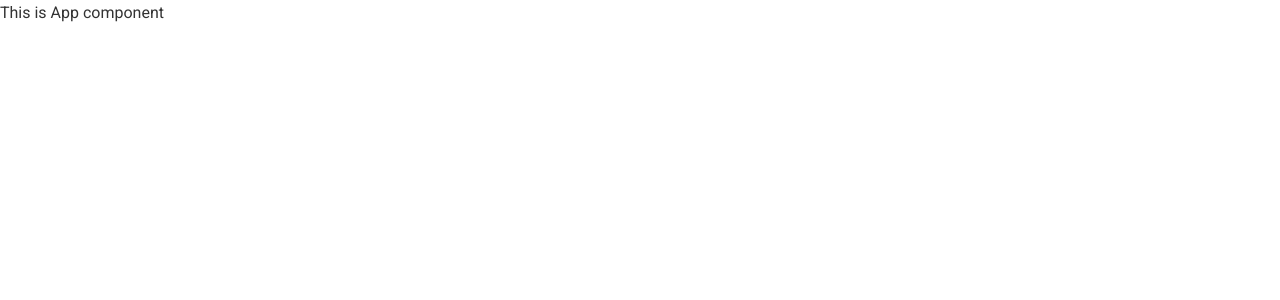
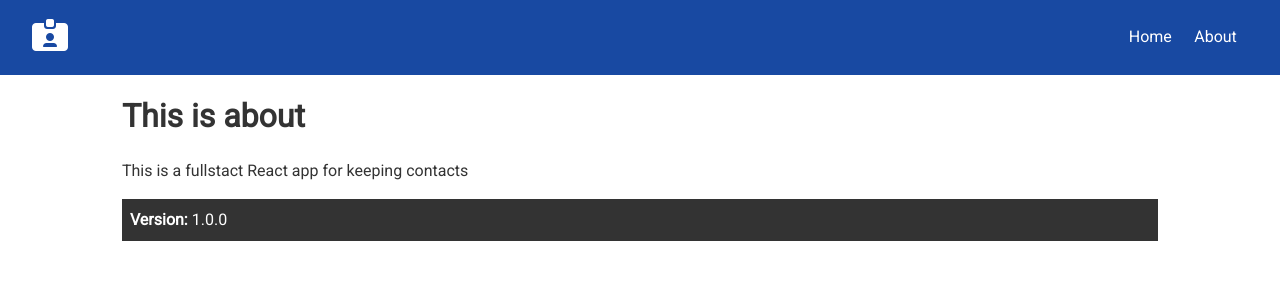
Before and after one commit to maemeier/contact-react, a React (Create React App) app in the folder client/: page /about in a window 1280 px wide. Shown: the top 300 px of the page. Built offline with nearby package versions, Linux system fonts and the light colour scheme.

Commit message:
pages components

```diff
--- a/client/public/index.html
+++ b/client/public/index.html
@@ -10,15 +10,16 @@
       content="Web site created using create-react-app"
     />
     <link rel="apple-touch-icon" href="%PUBLIC_URL%/logo192.png" />
+
+    <script
+      src="https://kit.fontawesome.com/d36569d435.js"
+      crossorigin="anonymous"
+    ></script>
     <!--
       manifest.json provides metadata used when your web app is installed on a
       user's mobile device or desktop. See https://developers.google.com/web/fundamentals/web-app-manifest/
     -->
     <link rel="manifest" href="%PUBLIC_URL%/manifest.json" />
-    <link
-      rel="stylesheet"
-      href="https://cdnjs.cloudflare.com/ajax/libs/font-awesome/4.7.0/css/font-awesome.min.css"
-    />
 
     <!--
       Notice the use of %PUBLIC_URL% in the tags above.
--- a/client/src/App.js
+++ b/client/src/App.js
@@ -1,9 +1,25 @@
 import React from "react";
+import { BrowserRouter as Router, Route, Switch } from "react-router-dom";
+import Home from "./components/pages/Home";
+import About from "./components/pages/About";
+import Navbar from "./components/layout/Navbar";
 
 import "./App.css";
 
 const App = () => {
-  return <div>This is App component</div>;
+  return (
+    <Router>
+      <>
+        <Navbar />
+        <div className="container">
+          <Switch>
+            <Route exact path="/" component={Home} />
+            <Route exact path="/about" component={About} />
+          </Switch>
+        </div>
+      </>
+    </Router>
+  );
 };
 
 export default App;
--- a/client/src/components/layout/Navbar.js
+++ b/client/src/components/layout/Navbar.js
@@ -1,8 +1,24 @@
 import React from "react";
+import { BrowserRouter as Router, Route, Switch } from "react-router-dom";
+import { Link } from "react-router-dom";
 import PropTypes from "prop-types";
 
 const Navbar = ({ title, icon }) => {
-  return <div>This is Navbar</div>;
+  return (
+    <div className="navbar bg-primary">
+      <h1>
+        <i className={icon} /> {title}
+      </h1>
+      <ul>
+        <li>
+          <Link to="/"> Home </Link>
+        </li>
+        <li>
+          <Link to="/about"> About </Link>
+        </li>
+      </ul>
+    </div>
+  );
 };
 
 Navbar.propTypes = {
--- /dev/null
+++ b/client/src/components/pages/About.js
@@ -0,0 +1,14 @@
+import React from "react";
+
+const About = () => {
+  return (
+    <div>
+      <h1>This is about</h1>
+      <p className="my-1">This is a fullstact React app for keeping contacts</p>
+      <p className="bg-dark p">
+        <strong>Version:</strong> 1.0.0
+      </p>
+    </div>
+  );
+};
+export default About;
--- /dev/null
+++ b/client/src/components/pages/Home.js
@@ -0,0 +1,10 @@
+import React from "react";
+
+const Home = () => {
+  return (
+    <div>
+      <h1>This is homepage</h1>
+    </div>
+  );
+};
+export default Home;
```
